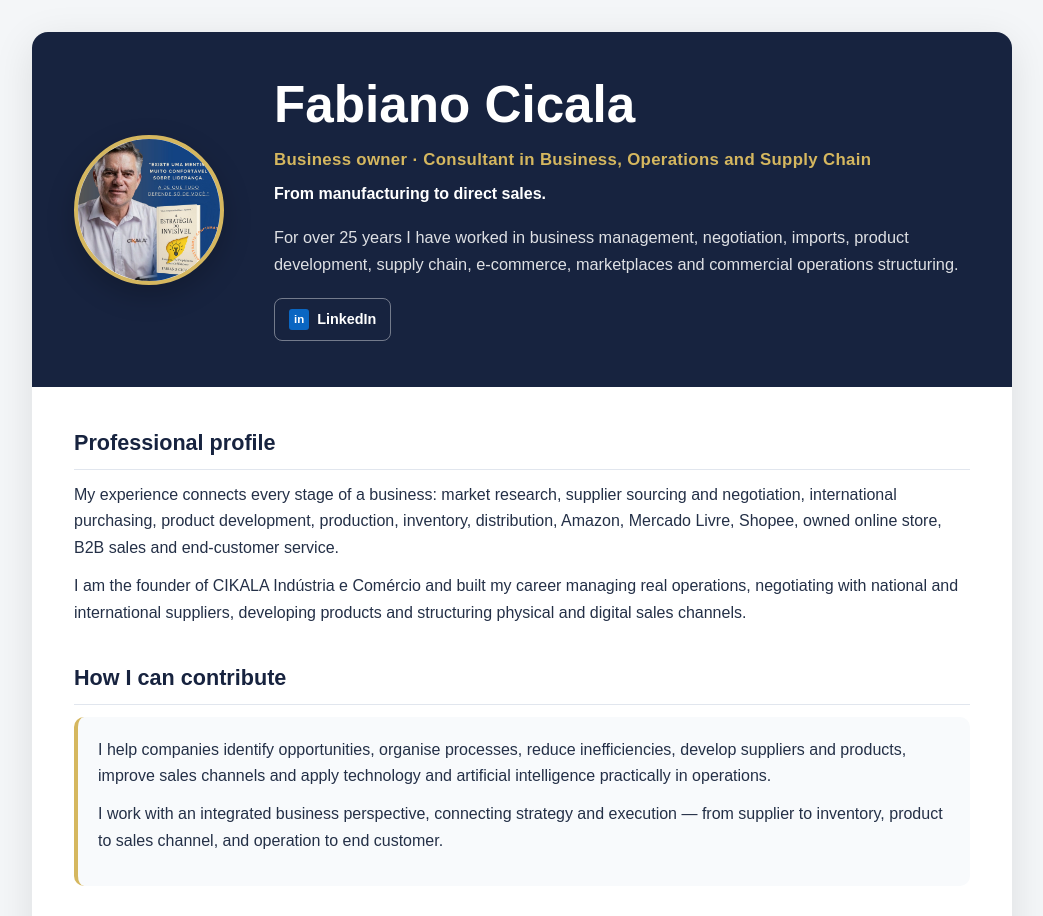
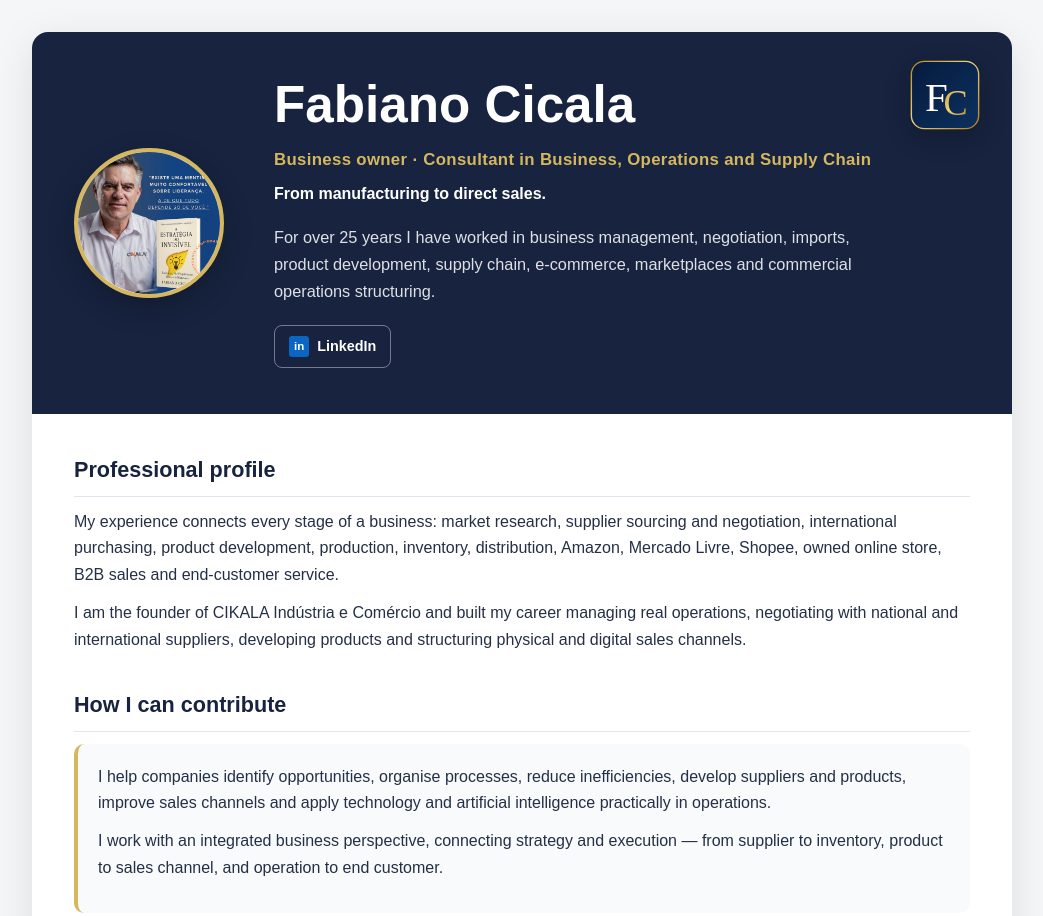
Before and after one commit to FBC915320/fabianocicala-site, a plain HTML site: page index.html in a window 1280 px wide. Shown: the top 916 px of the page, without its empty margins (118-1161 px from the left). Drawn offline with Linux system fonts and the light colour scheme; no server answers.

Commit message:
Adiciona monograma FC no topo do site

```diff
--- a/index.html
+++ b/index.html
@@ -27,8 +27,9 @@
     *{box-sizing:border-box;margin:0;padding:0}
     body{font-family:Arial,Helvetica,sans-serif;background:#f4f6f8;color:#243047;line-height:1.65}
     .page{max-width:980px;margin:32px auto;background:#fff;border-radius:16px;overflow:hidden;box-shadow:0 10px 40px rgba(0,0,0,.10)}
-    header{background:#17233f;color:#fff;padding:46px 42px}
-    .hero{display:grid;grid-template-columns:170px 1fr;gap:30px;align-items:center}
+    header{position:relative;background:#17233f;color:#fff;padding:46px 42px}
+    .brand-mark{position:absolute;top:28px;right:32px;width:70px;height:70px;border-radius:15px;box-shadow:0 8px 24px rgba(0,0,0,.22)}
+    .hero{display:grid;grid-template-columns:170px 1fr;gap:30px;align-items:center;padding-right:76px}
     .photo{width:150px;height:150px;border-radius:50%;object-fit:cover;object-position:top center;border:4px solid #d5b75f;background:#fff;box-shadow:0 10px 28px rgba(0,0,0,.22)}
     h1{font-size:clamp(2rem,6vw,3.2rem);line-height:1.05;margin-bottom:14px;font-weight:700}
     .sub{font-size:1.05rem;color:#d5b75f;font-weight:700;letter-spacing:.02em;margin-bottom:8px}
@@ -48,12 +49,13 @@
     .area h3{font-size:1rem;color:#17233f;margin-bottom:7px}
     .area p{font-size:.93rem;color:#4b5568;margin:0;line-height:1.55}
     .contact{background:#17233f;color:#fff;padding:30px 42px}.contact h2{color:#fff;border-color:rgba(255,255,255,.22);margin-bottom:18px}.form-grid{display:grid;grid-template-columns:1fr 1fr;gap:14px}.form-field{display:flex;flex-direction:column;gap:5px}.form-field.full{grid-column:1/-1}.form-field label{font-size:.85rem;font-weight:700}.form-field input,.form-field select,.form-field textarea{width:100%;padding:10px;border:1px solid rgba(255,255,255,.35);border-radius:7px;background:#fff;color:#243047;font:inherit}.form-field textarea{min-height:110px;resize:vertical}.form-field input:focus,.form-field select:focus,.form-field textarea:focus{outline:3px solid rgba(213,183,95,.55);border-color:#d5b75f}.btn{cursor:pointer;background:transparent;color:#fff;border:1px solid rgba(255,255,255,.4);border-radius:8px;padding:10px 16px;font:inherit;font-weight:700;margin-top:16px}.btn:disabled{opacity:.65;cursor:wait}.form-status{min-height:1.3em;font-size:.88rem;margin-top:10px}.form-status.success{color:#b8f0c7}.form-status.error{color:#ffd0ca}.form-hp{position:absolute;left:-9999px;width:1px;height:1px;overflow:hidden}
-    @media(max-width:700px){.page{margin:0;border-radius:0}header,.content,.contact{padding-left:24px;padding-right:24px}.hero{grid-template-columns:1fr;text-align:left;gap:20px}.photo{width:128px;height:128px}.areas,.form-grid{grid-template-columns:1fr}.form-field.full{grid-column:auto}}
+    @media(max-width:700px){.page{margin:0;border-radius:0}header,.content,.contact{padding-left:24px;padding-right:24px}.brand-mark{top:22px;right:22px;width:56px;height:56px;border-radius:12px}.hero{grid-template-columns:1fr;text-align:left;gap:20px;padding-right:0;padding-top:42px}.photo{width:128px;height:128px}.areas,.form-grid{grid-template-columns:1fr}.form-field.full{grid-column:auto}}
   </style>
 </head>
 <body>
   <div class="page">
     <header>
+      <img class="brand-mark" src="favicon.svg" alt="Monograma FC — Fabiano Cicala" />
       <div class="hero">
         <img class="photo" src="fabiano-foto.jpg" alt="Fabiano Cicala" onerror="this.style.display='none'" />
         <div>
```
